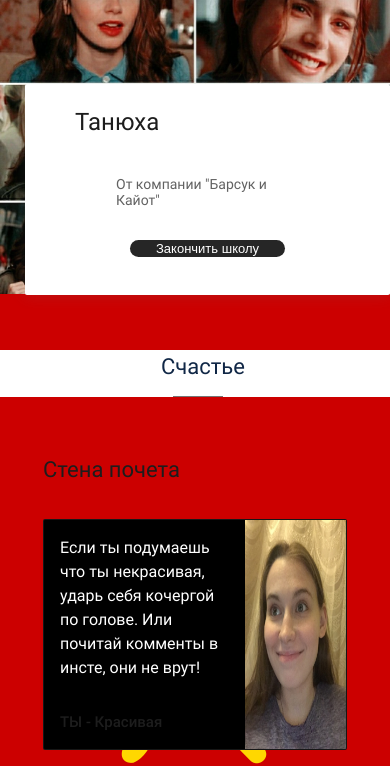
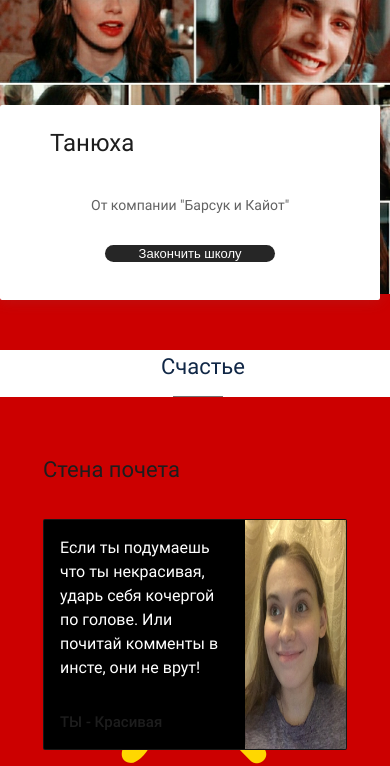
Before and after one commit to ReDFace2/Tania-s-page-v2, a plain HTML site: page Tania.html in a window 390 px wide. Shown: the part 98-864 px from the top of the page. Drawn offline with Linux system fonts and the light colour scheme.

Commit message:
Update Tania.css

```diff
--- a/Tania.css
+++ b/Tania.css
@@ -805,8 +805,8 @@ box-sizing: border-box;
     }
     .intro_card
     {
-        top: 110px;
-	left: 25px;
+        top: 131px;
+	left: 0px;
     }
     .intro_card-title
     {
```
